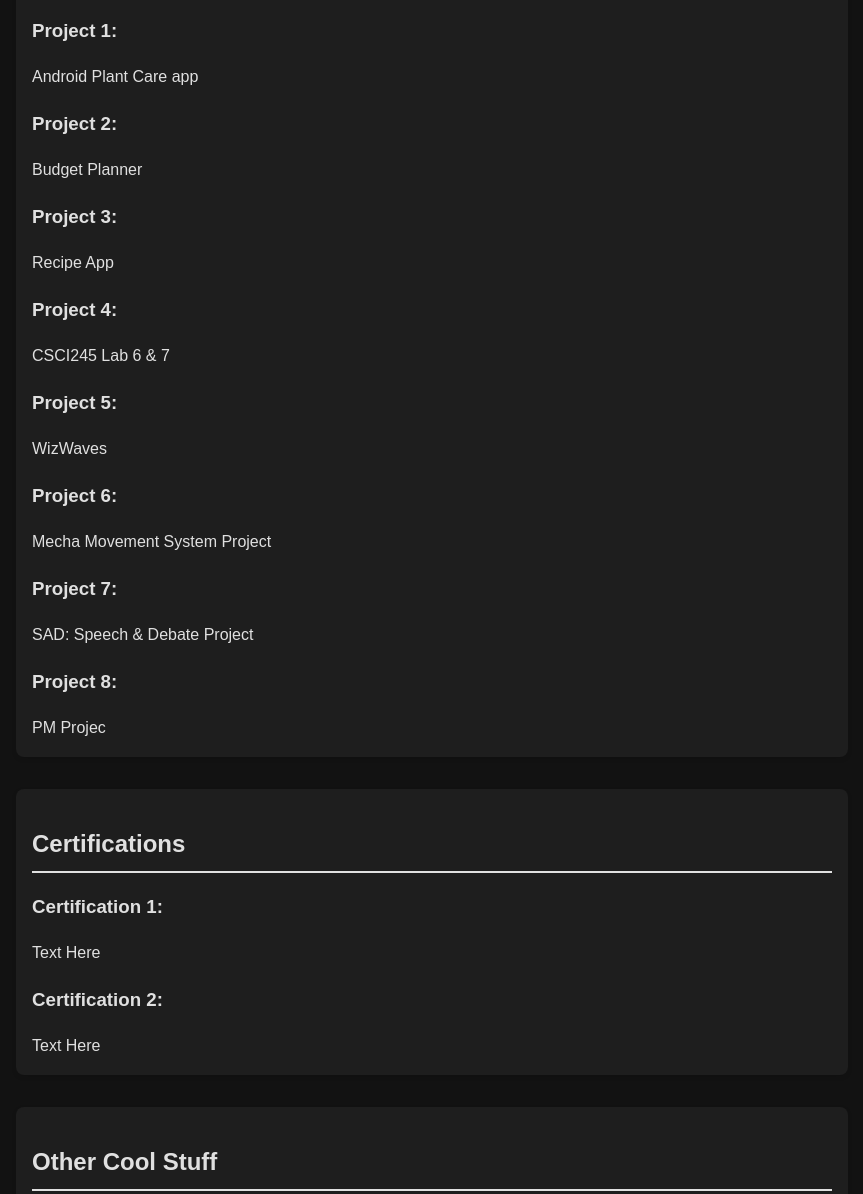
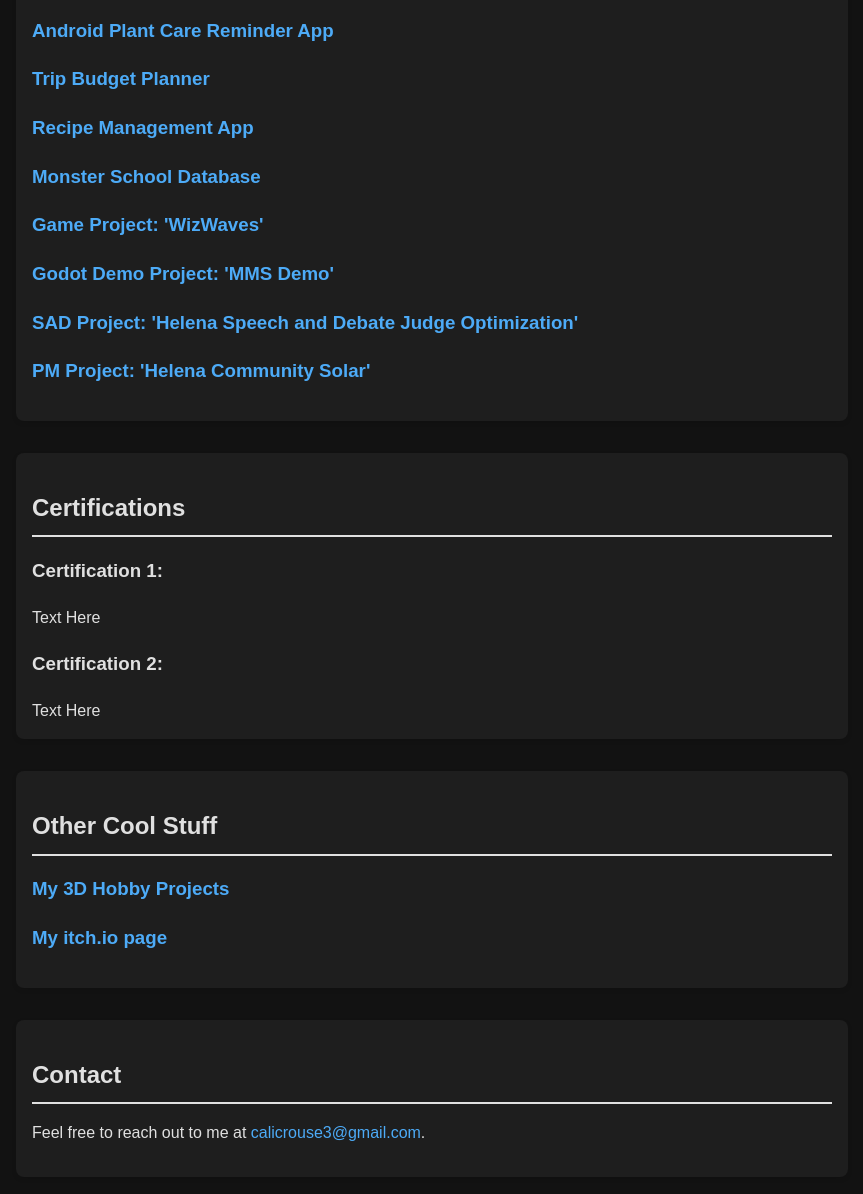
Before and after one commit to CatsFromSpace/CatsFromSpace.github.io, a plain HTML site: page index.html in a window 1280 px wide. Shown: the part 1538-2732 px from the top of the page, without its empty margins (208-1071 px from the left). Drawn offline with Linux system fonts and the light colour scheme.

Commit message:
Added projects

```diff
--- a/index.html
+++ b/index.html
@@ -58,14 +58,55 @@
 
         <section id="projects">
             <h2>Projects</h2>
-            <h3>Project 1:</h3> Android Plant Care app
-            <h3>Project 2:</h3> Budget Planner
-            <h3>Project 3:</h3> Recipe App
-            <h3>Project 4:</h3> CSCI245 Lab 6 & 7
-            <h3>Project 5:</h3> WizWaves
-            <h3>Project 6:</h3> Mecha Movement System Project
-            <h3>Project 7:</h3> SAD: Speech & Debate Project
-            <h3>Project 8:</h3> PM Projec
+
+            <h3>
+                <a href="https://github.com/CatsFromSpace/plant-care-reminder-app" target="_blank">
+                    Android Plant Care Reminder App
+                </a>
+
+            </h3>
+
+            <h3>
+                <a href="https://github.com/CatsFromSpace/Trip-Budget-Planner" target="_blank">
+                    Trip Budget Planner
+                </a>
+            </h3>
+
+            <h3>
+                <a href="https://github.com/CatsFromSpace/Recipe-Management-App" target="_blank">
+                    Recipe Management App
+                </a>
+            </h3>
+
+            <h3>
+                <a href="https://github.com/CatsFromSpace/Monster-School-Database" target="_blank">
+                    Monster School Database
+                </a>
+            </h3>
+
+            <h3>
+                <a href="https://github.com/Weemo001/WizWaves" target="_blank">
+                    Game Project: 'WizWaves'
+                </a>
+            </h3>
+
+            <h3>
+                <a href="https://github.com/Weemo001/MechaMovementSystem" target="_blank">
+                    Godot Demo Project: 'MMS Demo'
+                </a>
+            </h3>
+
+            <h3>
+                <a href="https://github.com/CatsFromSpace/SAD-Speech-and-Debate-Project" target="_blank">
+                    SAD Project: 'Helena Speech and Debate Judge Optimization'
+                </a>
+            </h3>
+
+            <h3>
+                <a href="https://github.com/CatsFromSpace/Helena-Community-Solar-PM-Project" target="_blank">
+                    PM Project: 'Helena Community Solar'
+                </a>
+            </h3>
         </section>
 
         <section id="Certifications">
@@ -76,8 +117,17 @@
 
         <section id="Other Cool Stuff">
             <h2>Other Cool Stuff</h2>
-            <h3>Item 1:</h3> Text Here</li>
-            <h3>Item 2:</h3> Text Here</li>
+            <h3>
+                <a href="https://www.artstation.com/weemo" target="_blank">
+                    My 3D Hobby Projects
+                </a>
+            </h3>
+
+            <h3>
+                <a href="https://weemo.itch.io/" target="_blank">
+                    My itch.io page
+                </a>
+            </h3>
         </section>
 
         <section id="contact">
```
